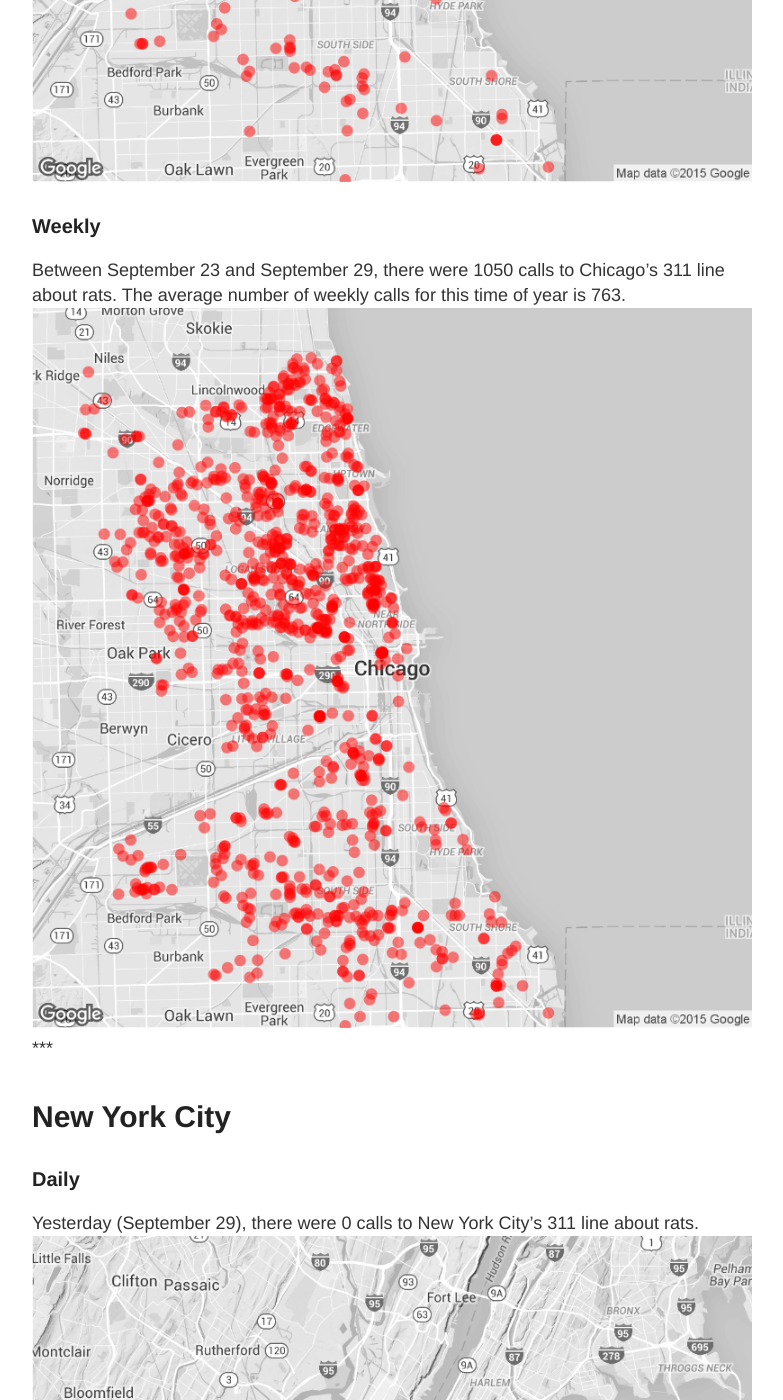
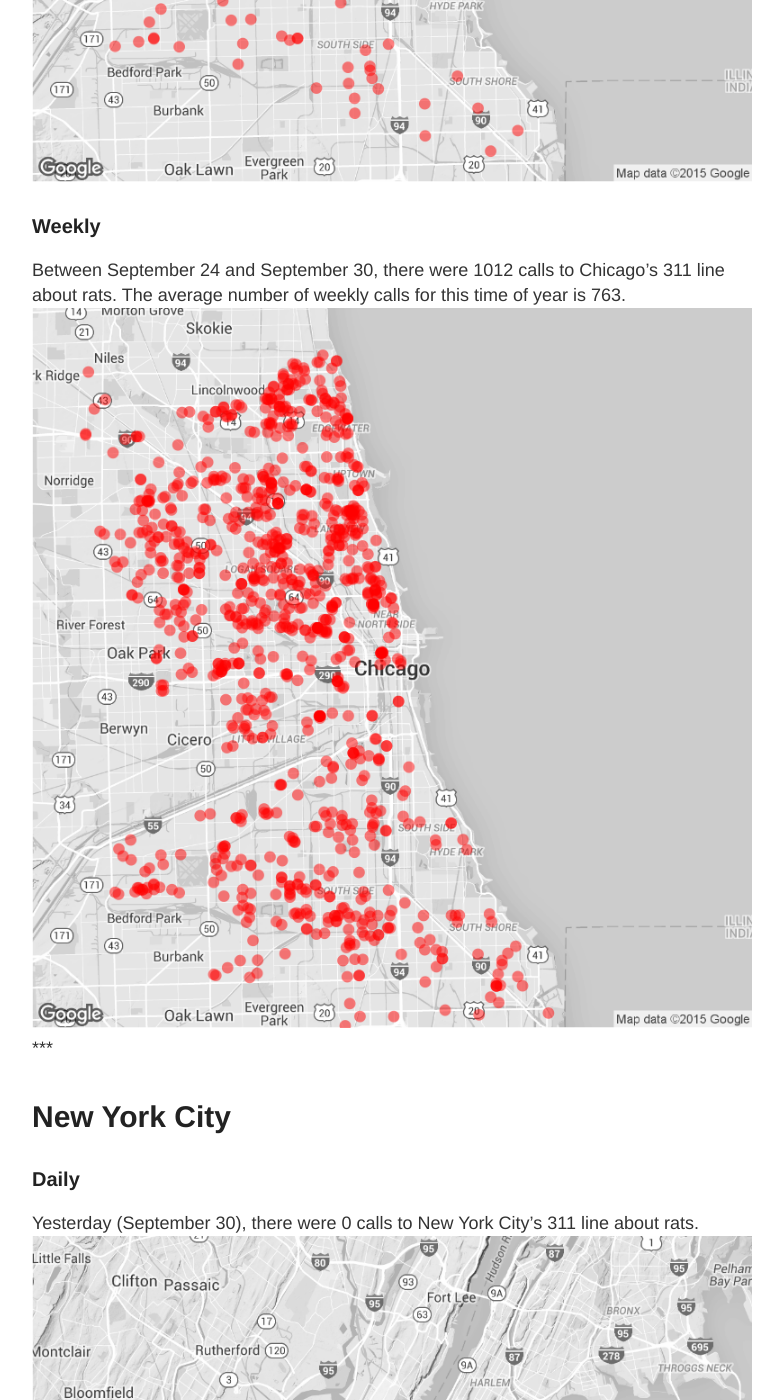
Before and after one commit to DanielHadley/ratmaps, a Jekyll site: the page built from daily.md, in a window 1280 px wide and 1400 px high, scrolled down 1033 px. Shown: the whole window, without its empty margins (248-1031 px from the left). Built offline with Jekyll 4.4.1, drawn with Linux system fonts in a browser that asks for light colours; comment, search, counter and statistics services are not loaded; some of the changed text lies outside the part shown.

Commit message:
Daily Maps

```diff
--- a/daily.md
+++ b/daily.md
@@ -15,22 +15,22 @@
 
 ### Daily
 
-Yesterday (September 29), there were 185 calls to Chicago's 311 line about rats.
+Yesterday (September 30), there were 155 calls to Chicago's 311 line about rats.
 ![Chicago rat calls to 311 weekly map]({{ site.cityimages }}/daily/Chicago_Rat_Map_Daily.png)
 
 ### Weekly
-Between September 23 and September 29, there were 1050 calls to Chicago's 311 line about rats. The average number of weekly calls for this time of year is 763.
+Between September 24 and September 30, there were 1012 calls to Chicago's 311 line about rats. The average number of weekly calls for this time of year is 763.
 ![Chicago rat calls to 311 weekly map]({{ site.cityimages }}/daily/Chicago_Rat_Map_Weekly.png)
 ***
 # New York City <a id="nyc"><a>
 
 ### Daily
 
-Yesterday (September 29), there were 0 calls to New York City's 311 line about rats.
+Yesterday (September 30), there were 0 calls to New York City's 311 line about rats.
 ![NYC rat calls to 311 weekly map]({{ site.cityimages }}/daily/NYC_Rat_Map_Daily.png)
 
 ### Weekly
-Between September 23 and September 29, there were 0 calls to New York City's 311 line about rats. The average number of weekly calls for this time of year is 244.
+Between September 24 and September 30, there were 0 calls to New York City's 311 line about rats. The average number of weekly calls for this time of year is 244.
 ![NYC rat calls to 311 weekly map]({{ site.cityimages }}/daily/NYC_Rat_Map_Weekly.png)
 
 Each red dot represents one call about a rat seen in that location. The dots are transparent, so multiple calls from one location will be seen as a solid dot. The usual caveats apply: more calls do not necessarily mean that there are more rats in that location than other parts of the city. A cluster of dots could indicate that one resident is unusually vocal about rodents in his or her neighborhood. Also, more densely populated neighborhoods tend to make more calls to 311.
```
Also changed, not shown: images/pages/daily/Chicago_Rat_Map_Daily.png, images/pages/daily/Chicago_Rat_Map_Weekly.png, images/pages/daily/NYC_Rat_Map_Daily.png, images/pages/daily/NYC_Rat_Map_Weekly.png.
